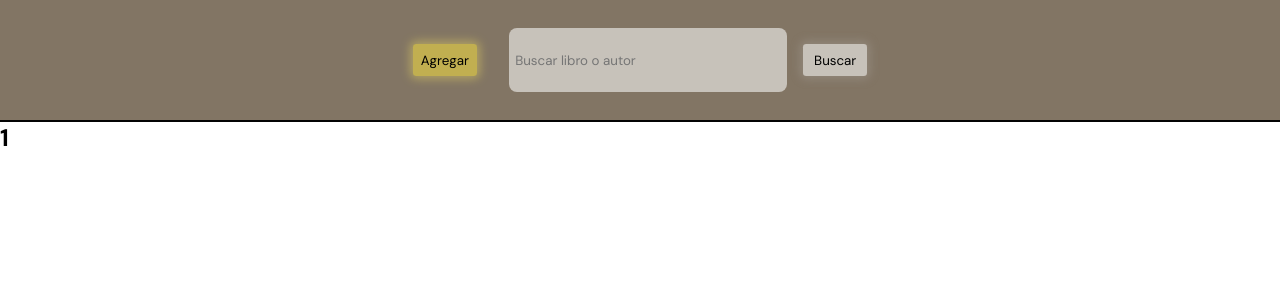
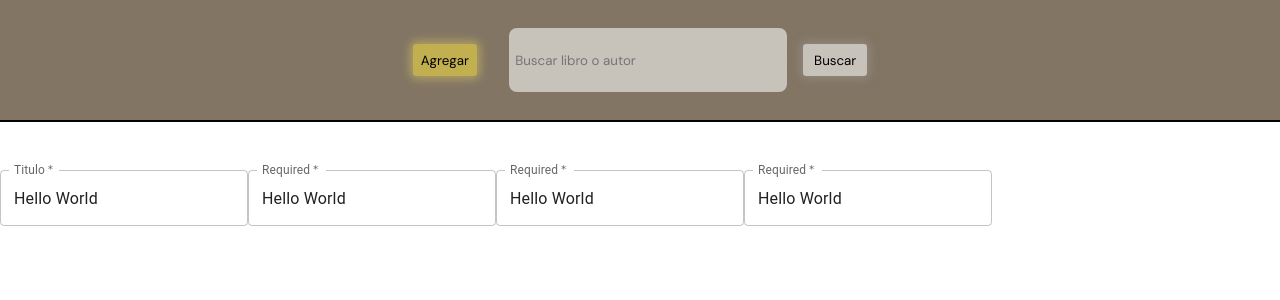
Before and after one commit to patoamaya/library, a React (Vite) app: page /edit/1 in a window 1280 px wide. Shown: the top 300 px of the page. Built offline with nearby package versions, Linux system fonts and the light colour scheme.

Commit message:
mui install

```diff
--- a/package.json
+++ b/package.json
@@ -10,6 +10,9 @@
     "preview": "vite preview"
   },
   "dependencies": {
+    "@emotion/react": "^11.14.0",
+    "@emotion/styled": "^11.14.1",
+    "@mui/material": "^9.4.0",
     "axios": "^1.18.1",
     "react": "^19.2.7",
     "react-dom": "^19.2.7",
--- a/src/components/CreateEdit/CreateEdit.css
+++ b/src/components/CreateEdit/CreateEdit.css
@@ -0,0 +1,4 @@
+/* Edit */
+.edit-container-all{
+    padding-top: 3rem;
+}
--- a/src/components/CreateEdit/CreateEdit.jsx
+++ b/src/components/CreateEdit/CreateEdit.jsx
@@ -1,13 +1,42 @@
-import React from 'react'
+import { TextField } from '@mui/material'
 import './CreateEdit.css'
+
 const CreateEdit = ({datos}) => {
   const {id, data} = datos
+  const {titulo, autor, sinopsis, leido} = data
   return (
     <div>
       {
         id ?
-        <div className="">
-        <h2>{id}</h2>
+        <div className="edit-container-all">
+        {/* <h2>{id}</h2> */}
+        <form action="post">
+          <TextField
+          required
+          id="outlined-required"
+          label="Titulo"
+          defaultValue="Hello World"
+          />
+          <TextField
+          required
+          id="outlined-required"
+          label="Required"
+          defaultValue="Hello World"
+          />
+          <TextField
+          required
+          id="outlined-required"
+          label="Required"
+          defaultValue="Hello World"
+          />
+          <TextField
+          required
+          id="outlined-required"
+          label="Required"
+          defaultValue="Hello World"
+          />
+
+        </form>
         </div>
         :
         <h2>No hay id</h2>
```
Also changed, not shown: 1 other file (tests, documents, lock files or other folders).
